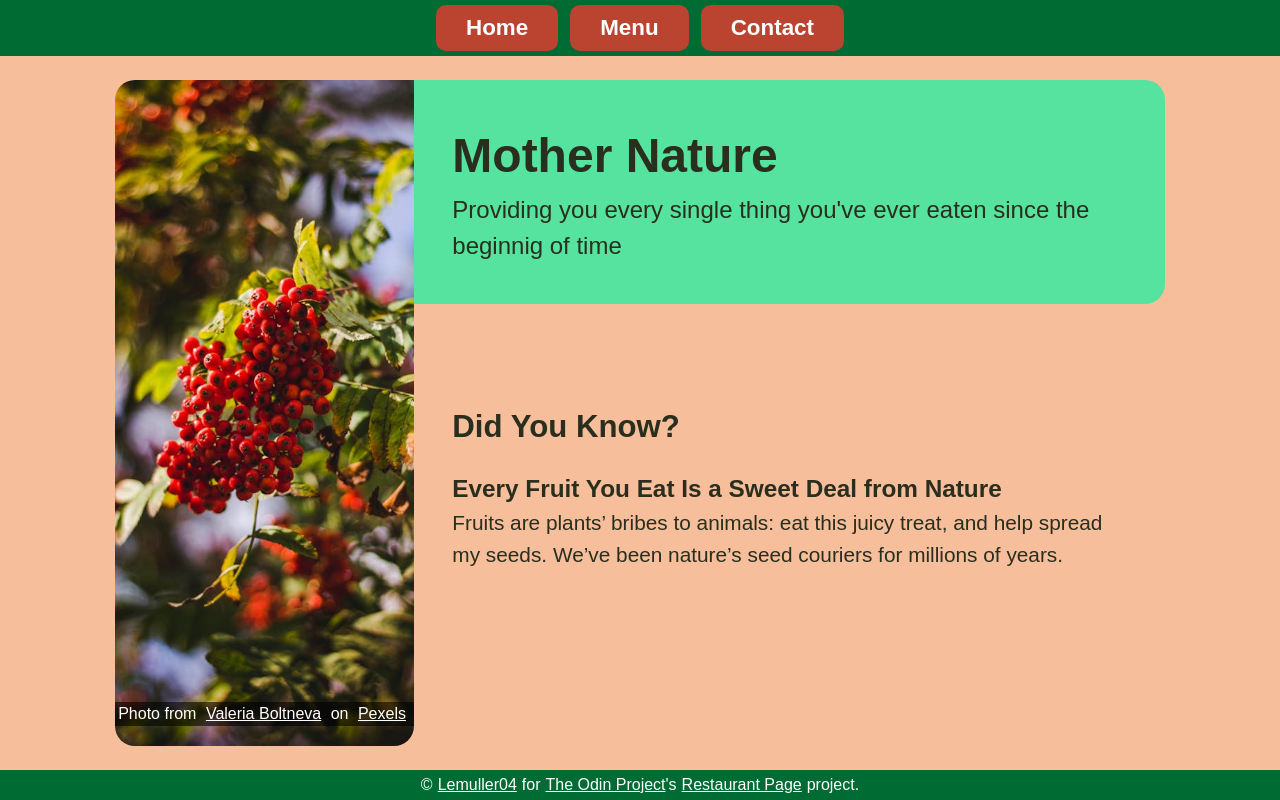
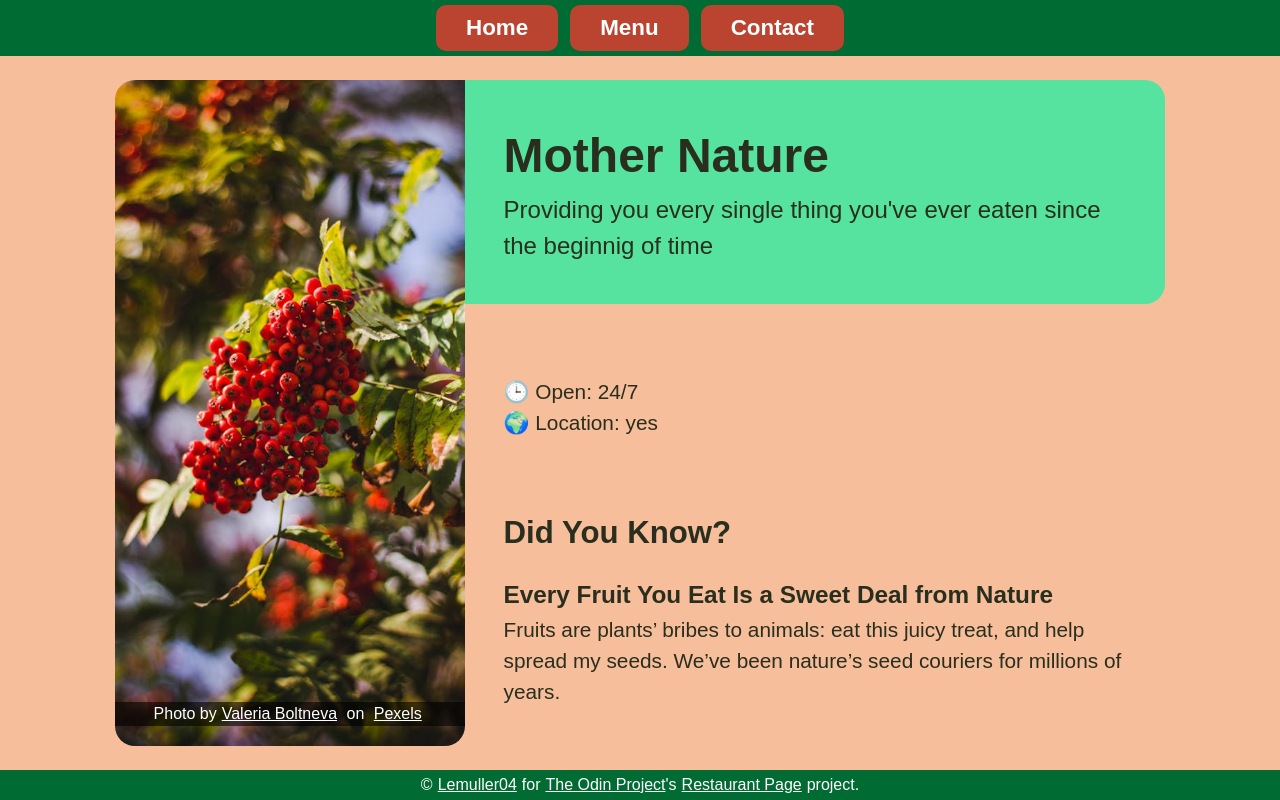
Before and after one commit to Lemuller04/odin-restaurant-page, a website built with webpack: page src/template.html in a window 1280 px wide. Built offline with nearby package versions, Linux system fonts and the light colour scheme.

Commit message:
feat: add info to home page

```diff
--- a/src/home-page.js
+++ b/src/home-page.js
@@ -9,9 +9,25 @@ const Home = (() => {
 
     addPhoto(container);
     addBanner(container);
+    addInfo(container);
     addCuriosities(container);
 
     content.appendChild(container);
+  }
+
+  function addInfo(element) {
+    const div = document.createElement("div");
+    div.classList.add("info");
+
+    const p1 = document.createElement("p");
+    p1.innerHTML = "&#128338; Open: 24/7";
+    div.appendChild(p1);
+
+    const p2 = document.createElement("p");
+    p2.innerHTML = "&#127757; Location: yes";
+    div.appendChild(p2);
+
+    element.appendChild(div);
   }
 
   function addBanner(element) {
@@ -38,7 +54,7 @@ const Home = (() => {
     const p = document.createElement("p");
     const as = createPhotoLinks();
 
-    p.innerHTML = "Photo from ";
+    p.innerHTML = "Photo by";
     p.appendChild(as[0]);
     p.innerHTML += " on ";
     p.appendChild(as[1]);
--- a/src/styles.css
+++ b/src/styles.css
@@ -72,12 +72,12 @@ footer a:nth-child(2) {
 .home {
   flex: 1;
   display: grid;
-  grid-template: auto 1fr / auto 1fr;
+  grid-template: auto auto 1fr / auto 1fr;
   height: 100%;
 }
 
 .photo {
-  grid-area: 1 / 1 / 3 / 2;
+  grid-area: 1 / 1 / 4 / 2;
   background-image: url("./pexels-valeriya-64540.jpg");
   background-size: cover;
   background-position: center;
@@ -90,7 +90,7 @@ footer a:nth-child(2) {
 .photo p {
   color: #fff;
   background-color: rgb(0 0 0 / .6);
-  padding: 0 3px;
+  padding: 0 3vw;
   margin-bottom: 20px;
 }
 
@@ -112,7 +112,11 @@ footer a:nth-child(2) {
   padding: 0 3vw;
   display: flex;
   flex-direction: column;
-  margin-top: 100px;
   gap: 20px;
   font-size: 1.3rem;
 }
+
+.info {
+  padding: 9vh 3vw;
+  font-size: 1.3rem;
+}
```
